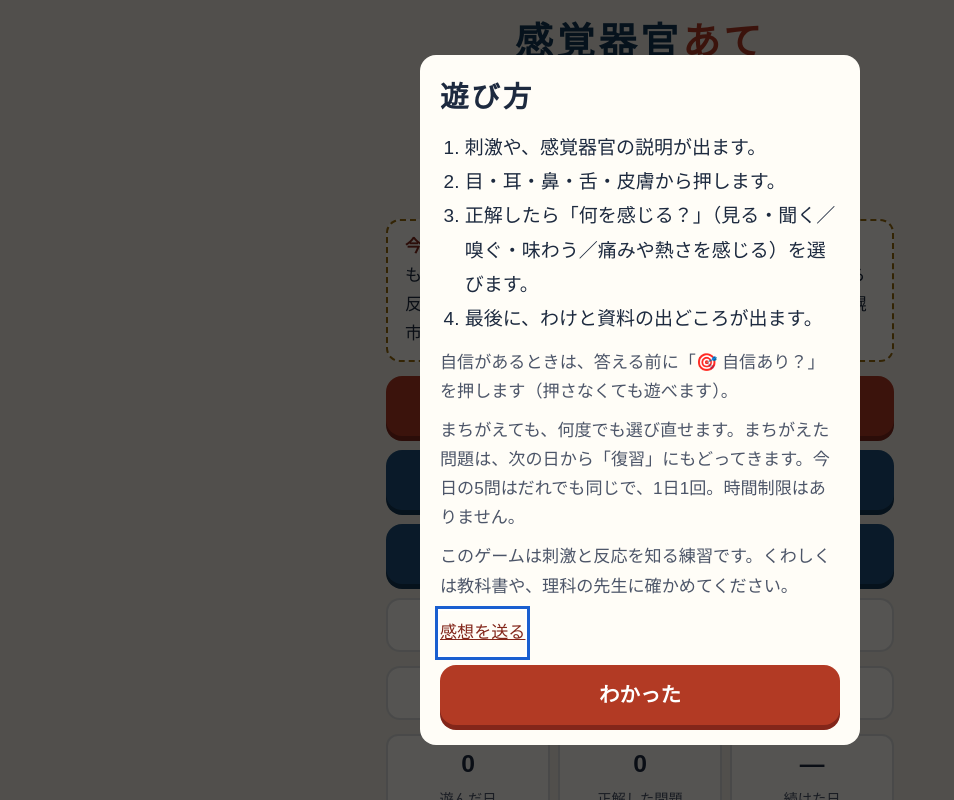
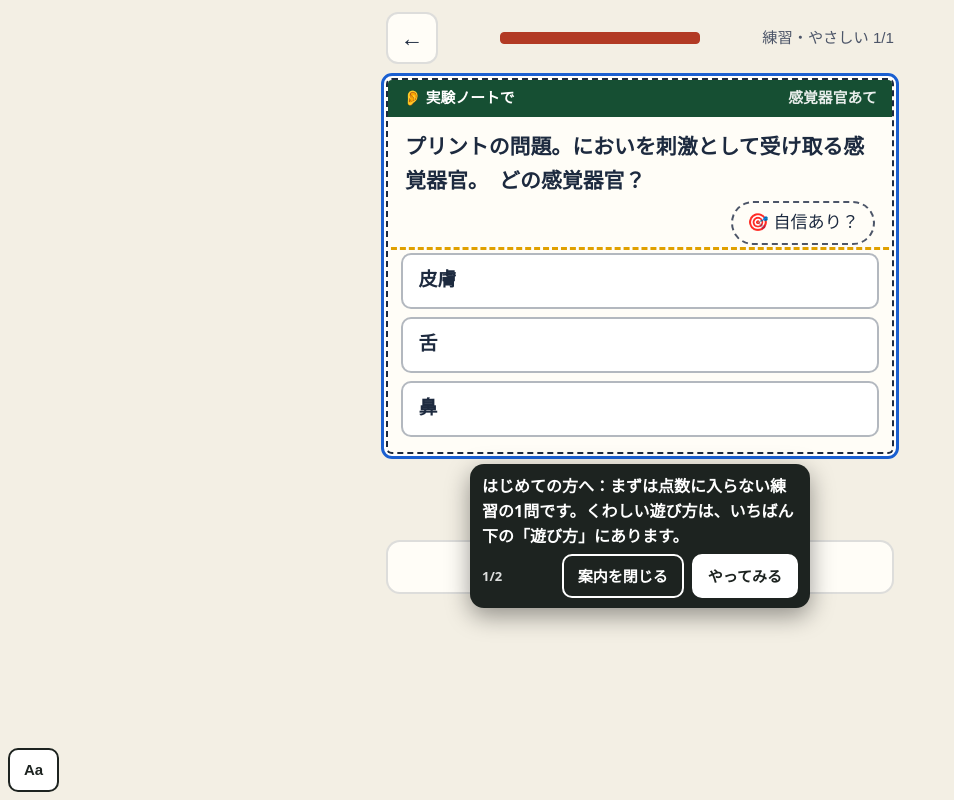
Before and after one commit to satou-aaaaa/kankaku-ate, a plain HTML site: page index.html in a window 1280 px wide. Shown: the top 800 px of the page, without its empty margins (0-954 px from the left). Drawn offline with Linux system fonts and the light colour scheme; a web font is replaced by a local one.

Commit message:
ひな形の共通部品を写す（shared-workflows 67f7985） (#6)
Co-authored-by: template-sync <41898283+github-actions[bot]@users.noreply.github.com>

```diff
--- a/index.html
+++ b/index.html
@@ -346,7 +346,8 @@ html.a11y-say body{padding-bottom:calc(64px + env(safe-area-inset-bottom,0px))!i
 //      （incidents/2026-11-21-hand-copied-helpers-drift.md）。
 //      あわせて、はじめて遊ぶ人への案内（吹き出し Core.coach）を足した。長い「遊び方」の窓の代わりに、練習の1問を遊びながら
 //      その場で一言ずつ教える（NN/g「Mobile Instructional Overlays」・Andersen ほか CHI 2012「The Impact of Tutorials on Games of Varying Complexity」）。
-//   3: 2026-11-22 吹き出しを出しているあいだ 0.4 秒ごとに場所を測り直す（古い場所に残って押す所を隠すことがあった）。ボタンの字を「案内を閉じる」に
+//   3: 2026-11-22 吹き出しを出しているあいだ 0.4 秒ごとに場所を測り直す（古い場所に残って押す所を隠すことがあった）。ボタンの字を「案内を閉じる」に。
+//      段の wait（その所が出るまで待つ）を足した。全ゲームの「はじめての練習」を sync-template の migrateFirstPlay が足すため
 //   2: 2026-11-22 感想フォームのゲーム名を、渡さなければ題（<title>）から入れる。sync-template が全ゲームを game-core に切り替える（migrateCore）ため
 // 決まり: 外へ通信しない。ゲームの関数の名前（toast・buzz など）は上書きしない（Core.toast などで呼ぶ）。
 (function () {
@@ -432,6 +433,7 @@ html.a11y-say body{padding-bottom:calc(64px + env(safe-area-inset-bottom,0px))!i
   //   sel   …… 吹き出しを付ける所。まだ画面に無いあいだは待つ（ゲームが画面を作り直しても付け直す）
   //   until …… その所が画面に出たら次へ進む（答えた・正解した など）。無ければ sel を押したら次へ
   //   button …… 押すと次へ進むボタンの字（読むだけの吹き出し）
+  //   wait  …… その所が画面に出るまで、この吹き出しは出さずに待つ（答えたあとにだけ「次へ」を指す など）
   //   pos   …… "below"（既定）か "above"。その側に場所が無ければ、ページを少し動かして場所を空ける（読む所を隠さないため）
   // 吹き出しは押す所を隠さない（上か下の空いたほうに出す）。「案内を閉じる」と Esc でいつでもやめられる。
   const coach = (() => {
@@ -466,7 +468,7 @@ html.a11y-say body{padding-bottom:calc(64px + env(safe-area-inset-bottom,0px))!i
       while (steps && i < steps.length && steps[i].until && find(steps[i].until)) i++;
       if (!steps) return;
       if (i >= steps.length) return stop(true);
-      const st = steps[i], el = find(st.sel);
+      const st = steps[i], el = st.wait && !find(st.wait) ? null : find(st.sel);
       if (!el) { box.hidden = true; mark(null); return; }
       box.hidden = false; mark(el);
       const fresh = shown !== i;
@@ -836,7 +838,7 @@ function home() {
   $("go-cal").onclick = () => cal();
   $("go-ach").onclick = achView;
   bindFooter();
-  if (!s.tut) openHow();
+  if (!s.tut) firstPlay();
 }
 function practiceMenu() {
   app.innerHTML = `<header><button class="icon" id="back" aria-label="もどる">←</button><h1>練習<small>今日の記録には入りません（感覚の手帳には載ります）</small></h1></header>
@@ -847,6 +849,27 @@ function practiceMenu() {
   document.querySelectorAll(".lv button").forEach((b) => (b.onclick = () => startRun("p", +b.dataset.t)));
   bindFooter(); toTop();
 }
+// first-play:begin（shared-workflows の scripts/sync-template.mjs が足した。直すときはひな形を直す）
+// はじめての人：長い「遊び方」の窓を出さず、点数に入らない練習の1問を遊びながら、吹き出しで一言ずつ教える（game-core の Core.coach）。
+// 「見た」は始めたその場で残す（途中でやめても、次からはふつうに始まる。くわしい遊び方はいつでもいちばん下の「遊び方」から）
+const FIRST_STEPS = [
+  { sel: "#choices", button: "やってみる", text: "はじめての方へ：まずは点数に入らない練習の1問です。くわしい遊び方は、いちばん下の「遊び方」にあります。" },
+  { sel: "#next", wait: ".verdict", text: "できました。わけを読んだら、ここを押して進みます。" },
+];
+function firstPlay() {
+  save((s) => { s.tut = true; });
+  // 練習の入り口を開いて、いちばん上（いちばんやさしい）を押す。無ければ前の形（遊び方の窓）にもどす
+  practiceMenu();
+  const b = document.querySelector(".lv button");
+  if (!window.Core || !Core.coach || !b) { home(); return openHow(); }
+  b.click();
+  // 練習は1問だけにする（数を減らしてから描き直す）
+  save((s) => { const r = s.runs && s.runs.p; if (r && Array.isArray(r.list)) r.list = r.list.slice(0, 1); });
+  play();
+  // 案内を閉じた（Esc も）ら、1問の練習の途中経過を残さずにホームへ（ふだんの練習の「続きから」を出さない）
+  Core.coach.start(FIRST_STEPS, { home, onEnd: (done) => { if (done === false) { save((s) => { const r = s.runs && s.runs.p; if (r && !(r.res || []).length) delete s.runs.p; }); home(); } } });
+}
+// first-play:end
 function startRun(mode, opt) {
   const k = todayKey(); let ng = false;
   save((s) => {
```
Also changed, not shown: qa/run.mjs (+6 -5 lines).
